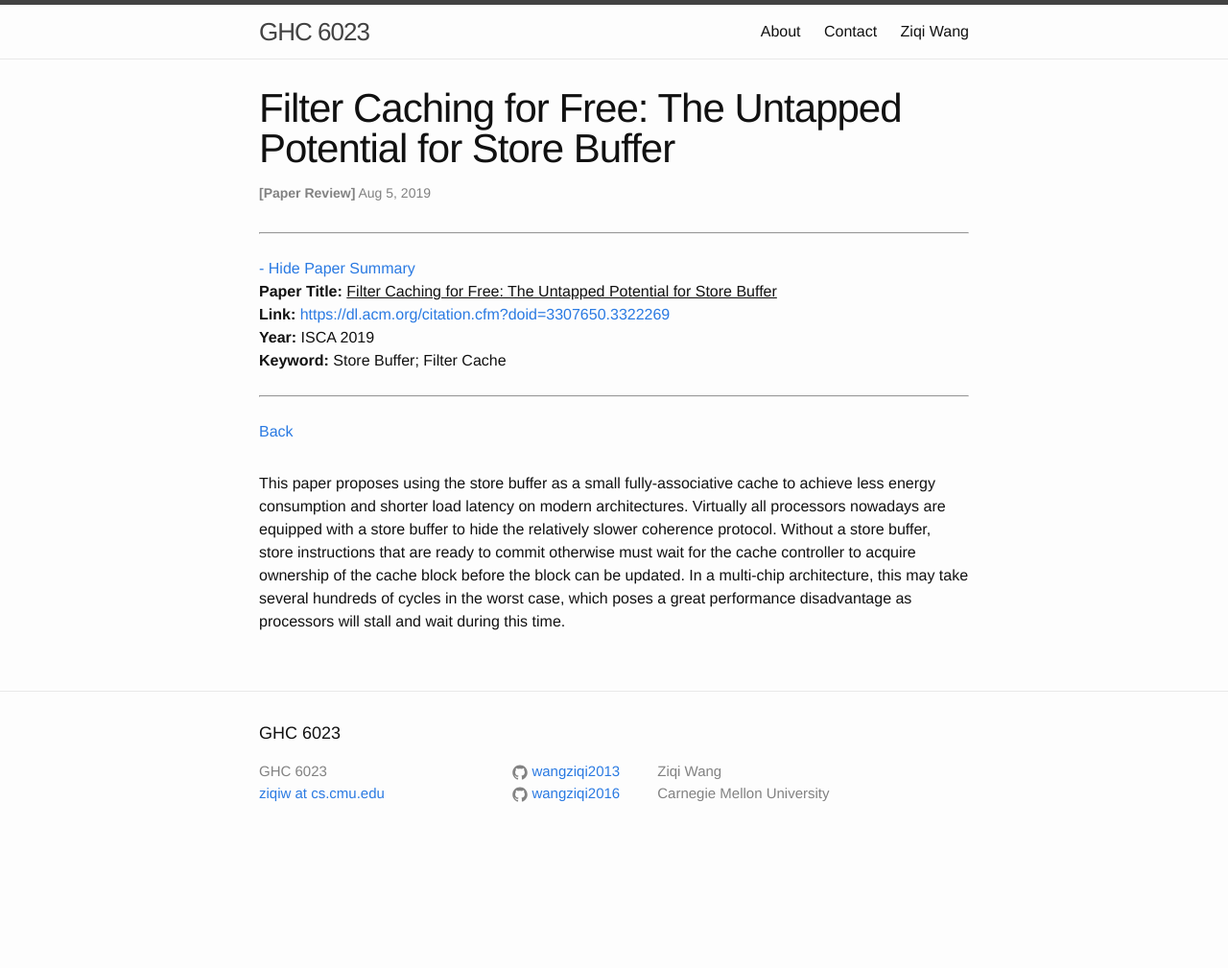
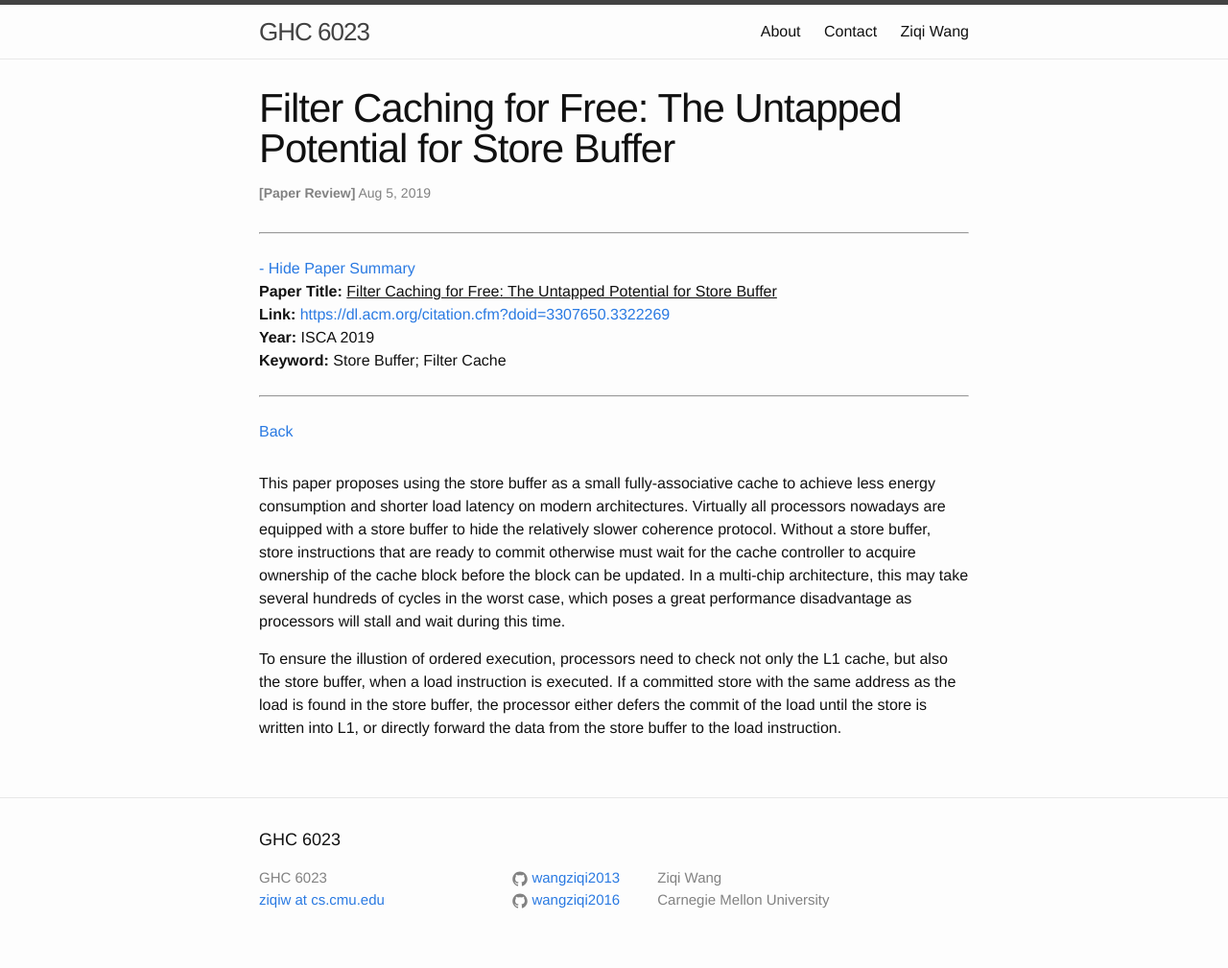
Before and after one commit to wangziqi2013/wangziqi2013.github.io, a Jekyll site: the page built from _posts/2019-08-05-Filter-Caching-for-Free.markdown, in a window 1280 px wide. Shown: the whole page at 96% size. Built offline with Jekyll 4.4.1, drawn with Linux system fonts in a browser that asks for light colours; before the commit the page ends 900 px from its top, so only the background shows below that.

Commit message:
Adding by passing

```diff
--- a/_posts/2019-08-05-Filter-Caching-for-Free.markdown
+++ b/_posts/2019-08-05-Filter-Caching-for-Free.markdown
@@ -19,3 +19,8 @@ slower coherence protocol. Without a store buffer, store instructions that are r
 controller to acquire ownership of the cache block before the block can be updated. In a multi-chip architecture, this may
 take several hundreds of cycles in the worst case, which poses a great performance disadvantage as processors will stall and
 wait during this time.
+
+To ensure the illustion of ordered execution, processors need to check not only the L1 cache, but also the store buffer,
+when a load instruction is executed. If a committed store with the same address as the load is found in the store buffer,
+the processor either defers the commit of the load until the store is written into L1, or directly forward the data from
+the store buffer to the load instruction.
```
